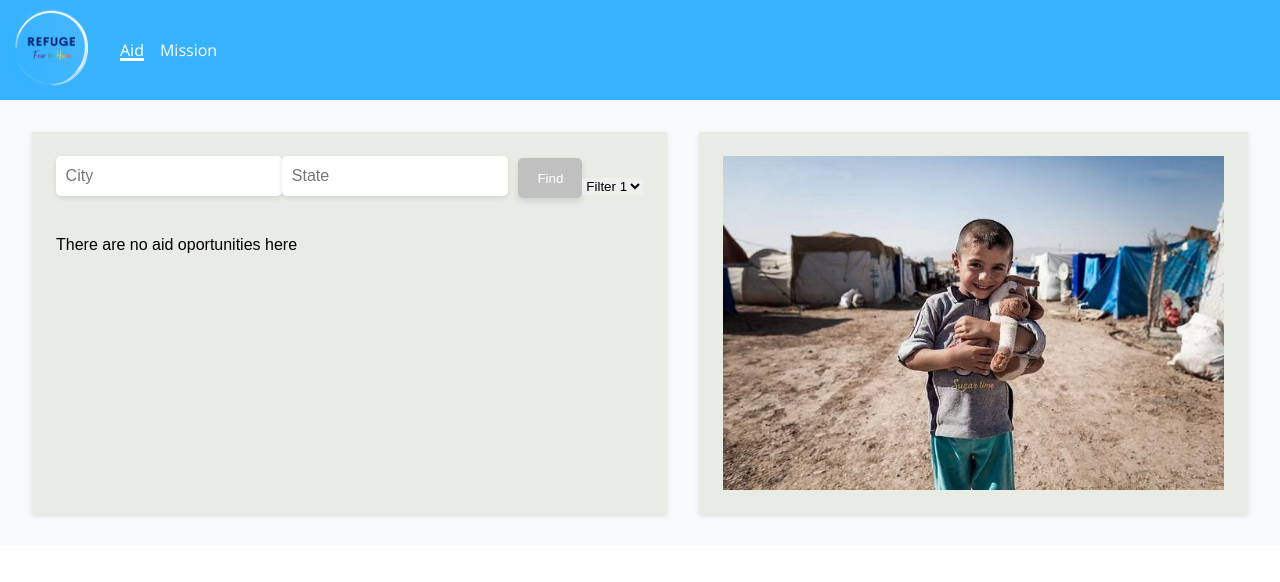
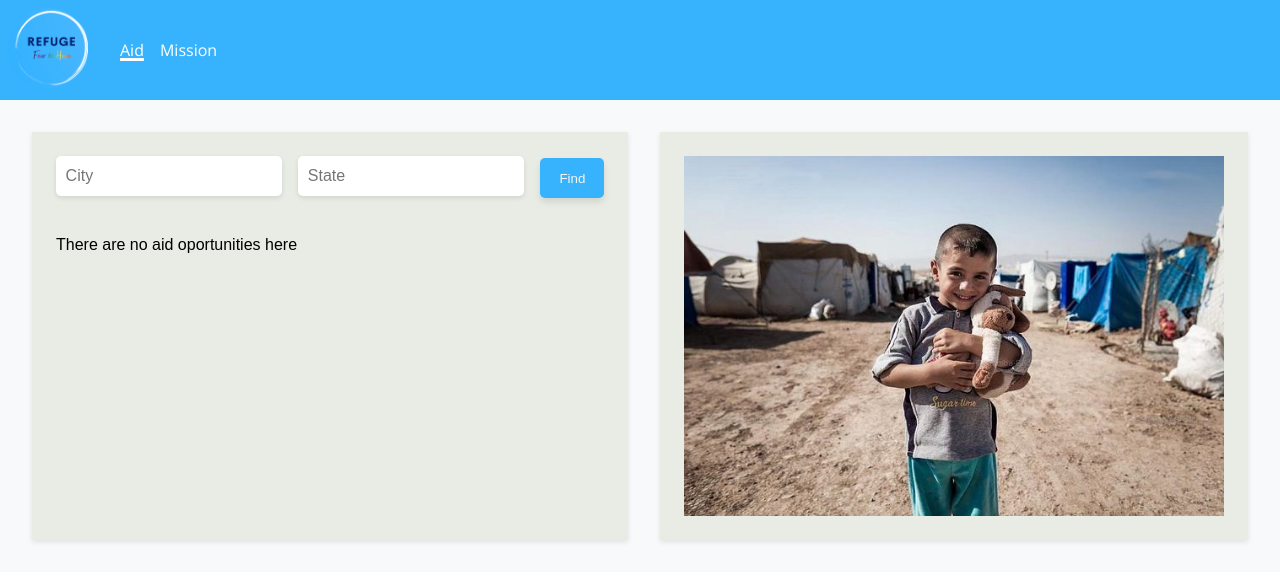
Before and after one commit to Refugee-Aid-Capstone/refugee-aid-fe, a React (Create React App) app: page /provideAid in a window 1280 px wide. Shown: the top 582 px of the page. Built offline with nearby package versions, Linux system fonts and the light colour scheme.

Commit message:
Add minor styling to input components

```diff
--- a/src/Components/ProvideAidPage/ProvideAidPage.scss
+++ b/src/Components/ProvideAidPage/ProvideAidPage.scss
@@ -51,9 +51,6 @@
   }
 }
 
-//button
-//background-color: #37b3fe;
-//color: whitesmoke
 
 .left-section .filter-fields select {
   flex: 1;
--- a/src/Components/Search/Search.js
+++ b/src/Components/Search/Search.js
@@ -36,11 +36,11 @@ export default function Search({ selectOrganization }) {
           placeholder='State'
         />
         <button onClick={findOrgs}>Find</button>
-        <select>
+        {/* <select>
           <option value='filter1'>Filter 1</option>
           <option value='filter2'>Filter 2</option>
           <option value='filter3'>Filter 3</option>
-        </select>
+        </select> */}
       </div>
       <SearchResults selectOrganization={selectOrganization} data={data} loading={loading} error={error} />
     </div>
--- a/src/Components/Search/Search.scss
+++ b/src/Components/Search/Search.scss
@@ -4,6 +4,7 @@
   margin-bottom: 20px;
 
   input[type='text'] {
+    margin-right: 1rem;
     flex: 1;
     max-width: 300px;
     height: 40px;
@@ -21,10 +22,9 @@
     }
   }
   button {
-    margin-left: 10px;
     padding: 12px 19px;
-    background-color: silver;
-    color: #ffffff;
+    background-color: #37b3fe;
+    color: whitesmoke;
     border: none;
     border-radius: 5px;
     cursor: pointer;
```
